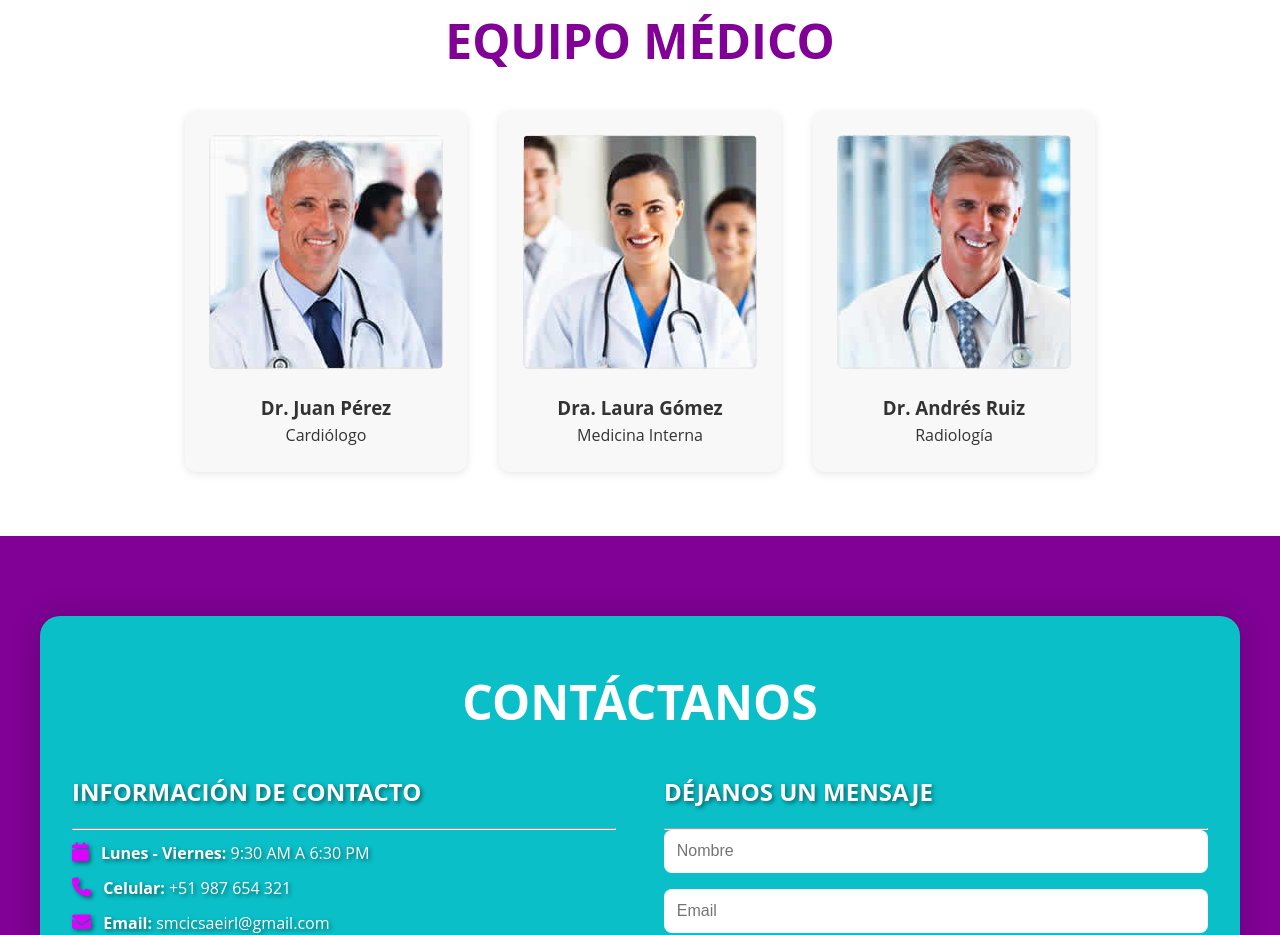
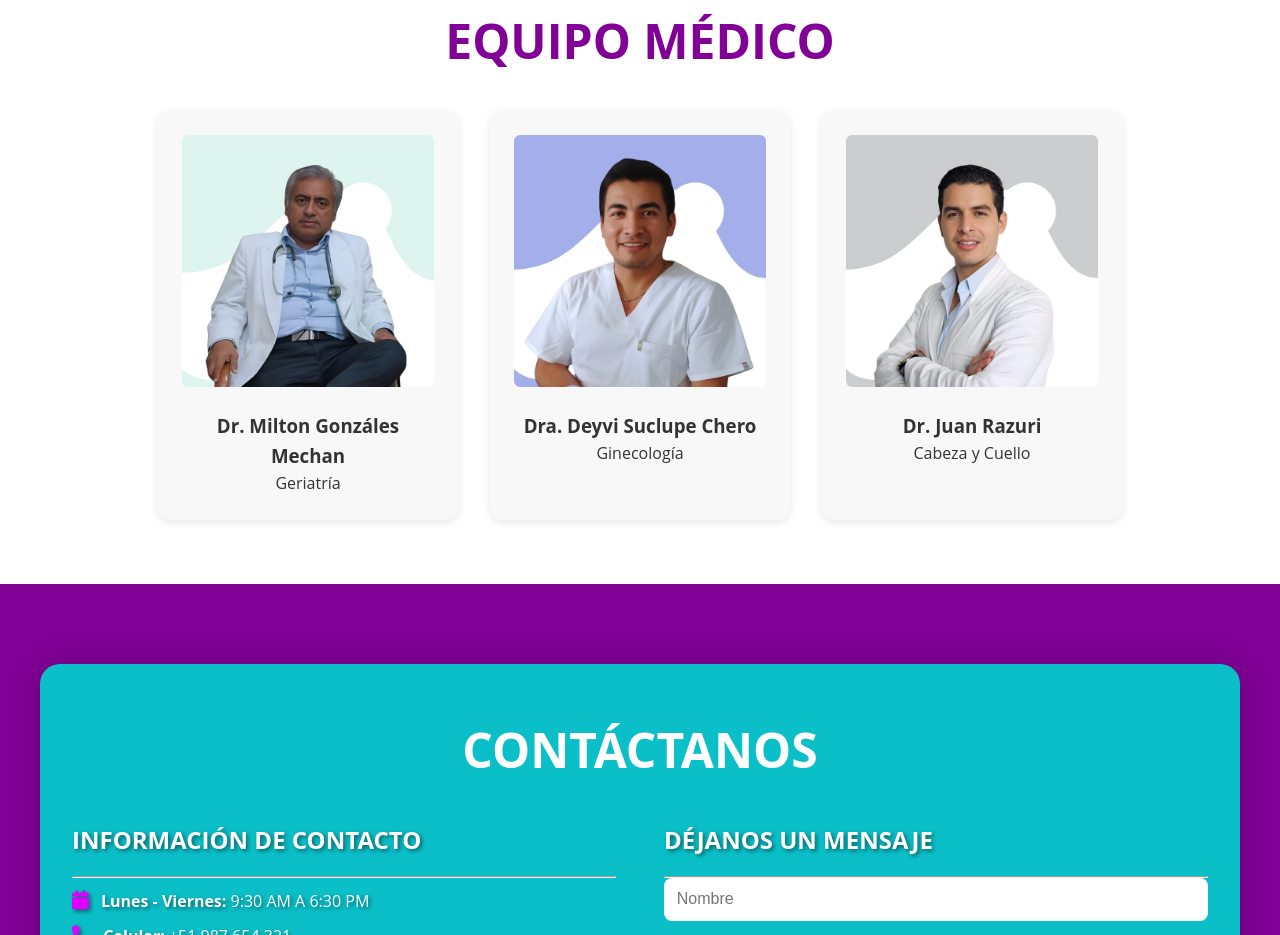
Before and after one commit to NilverTI/CICSA, a plain HTML site: page index.html in a window 1280 px wide. Shown: the part 2277-3212 px from the top of the page. Drawn offline with Linux system fonts and the light colour scheme.

Commit message:
Proyecto 2.2

```diff
--- a/index.html
+++ b/index.html
@@ -131,19 +131,19 @@
         <h2>EQUIPO MÉDICO</h2>
         <div class="cards">
             <div class="card">
-                <img src="img/member1.jpg" alt="Dr. 1" />
-                <h3>Dr. Juan Pérez</h3>
-                <p>Cardiólogo</p>
+                <img src="img/Menber1.jpg" alt="Dr. 1" />
+                <h3>Dr. Milton Gonzáles Mechan</h3>
+                <p>Geriatría</p>
             </div>
             <div class="card">
-                <img src="img/member2.jpg" alt="Dra. 2" />
-                <h3>Dra. Laura Gómez</h3>
-                <p>Medicina Interna</p>
+                <img src="img/Menber2.jpg" alt="Dra. 2" />
+                <h3>Dra. Deyvi Suclupe Chero</h3>
+                <p>Ginecología</p>
             </div>
             <div class="card">
-                <img src="img/member3.jpg" alt="Dr. 3" />
-                <h3>Dr. Andrés Ruiz</h3>
-                <p>Radiología</p>
+                <img src="img/Menber3.jpg" alt="Dr. 3" />
+                <h3>Dr. Juan Razuri</h3>
+                <p>Cabeza y Cuello</p>
             </div>
         </div>
     </section>
```
Also changed, not shown: img/Menber1.jpg (added), img/Menber2.jpg (added), img/Menber3.jpg (added), img/Menber4.jpg (added), img/member1.jpg (deleted), img/member2.jpg (deleted), img/member3.jpg (deleted).
